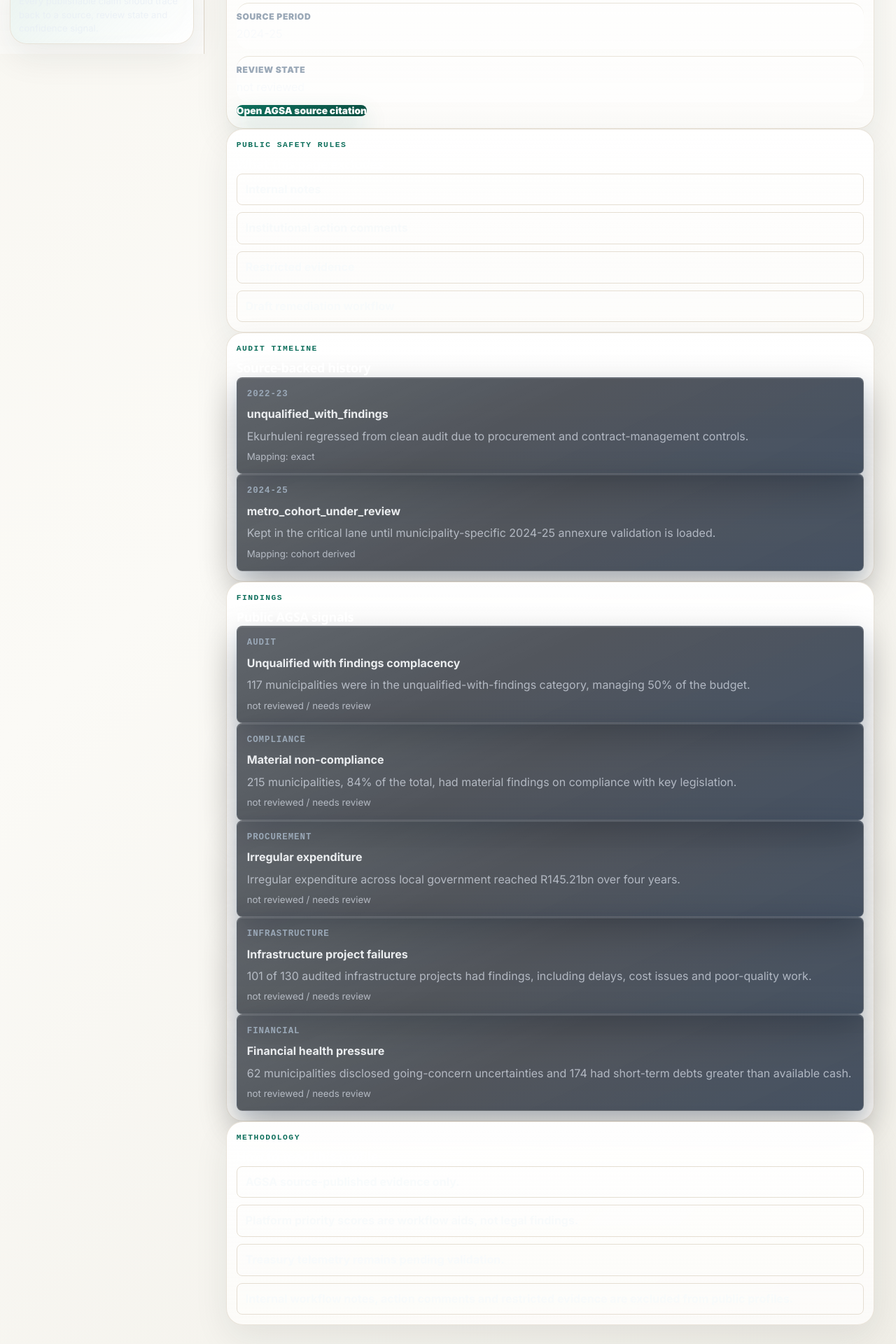
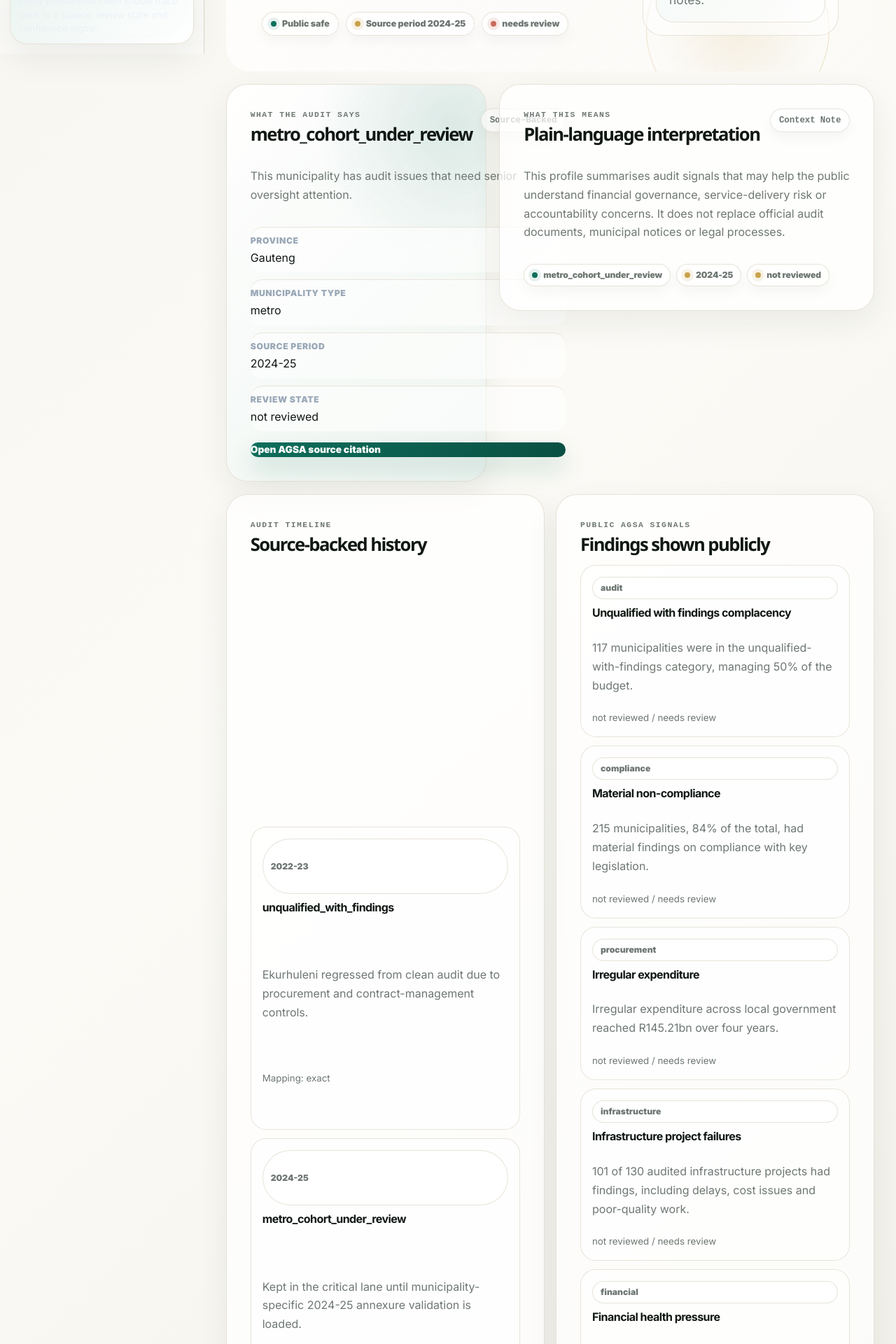
Before and after one commit to Mthaa77/MuniAccountability, a Next.js app: page /municheck/ZA_GP_EKU in a window 1280 px wide. Shown: the part 760-2680 px from the top of the page at 70% size. Built offline with nearby package versions, Linux system fonts and the light colour scheme.

Commit message:
Revamp MuniCheck public profile detail

```diff
--- a/app/municheck/[municipalityId]/page.tsx
+++ b/app/municheck/[municipalityId]/page.tsx
@@ -1,7 +1,12 @@
 import Link from "next/link";
 import { notFound } from "next/navigation";
-import { Badge, PageHeader } from "@/components/ui";
-import { getPublicMuniCheckProfile } from "@/lib/public-municheck";
+import { Badge } from "@/components/ui";
+import { AtlasEvidenceChip, AtlasHero, AtlasStatusPill } from "@/components/atlas/foundation";
+import { getPublicMuniCheckProfile, listPublicMuniCheckProfiles } from "@/lib/public-municheck";
+
+export function generateStaticParams() {
+  return listPublicMuniCheckProfiles().map((profile) => ({ municipalityId: profile.municipalityId }));
+}
 
 export default function MuniCheckDetailPage({ params }: { params: { municipalityId: string } }) {
   const profile = getPublicMuniCheckProfile(params.municipalityId);
@@ -9,18 +14,34 @@ export default function MuniCheckDetailPage({ params }: { params: { municipality
   if (!profile) notFound();
 
   return (
-    <>
-      <PageHeader
+    <div className="municheck-public">
+      <AtlasHero
         kicker="Public MuniCheck profile"
         title={profile.name}
+        emphasis="audit profile."
         description={profile.plainLanguageStatus}
-        actions={<Badge tone="healthy">public safe</Badge>}
-      />
+        side={
+          <div className="municheck-hero-note">
+            <h3>Public profile boundary</h3>
+            <p>This page shows public-safe audit context only. It excludes internal action comments, draft remediation work, restricted evidence and unresolved operational notes.</p>
+          </div>
+        }
+      >
+        <AtlasStatusPill>Public safe</AtlasStatusPill>
+        <AtlasStatusPill tone="gold">Source period {profile.sourcePeriod}</AtlasStatusPill>
+        <AtlasStatusPill tone={profile.publicationState === "published" ? "default" : "risk"}>{profile.publicationState.replaceAll("_", " ")}</AtlasStatusPill>
+      </AtlasHero>
 
-      <section className="detail-grid">
-        <article className="panel">
-          <p className="eyeless">Current public status</p>
+      <section className="municheck-profile-grid">
+        <article className="municheck-profile-card status-card">
+          <div className="municheck-section-header">
+            <div>
+              <p className="eyeless">What the audit says</p>
               <h2>{profile.auditOutcome}</h2>
+            </div>
+            <Badge tone="healthy">source-backed</Badge>
+          </div>
+          <p>{profile.plainLanguageStatus}</p>
           <dl className="evidence-list">
             <div><dt>Province</dt><dd>{profile.province}</dd></div>
             <div><dt>Municipality type</dt><dd>{profile.category}</dd></div>
@@ -34,23 +55,35 @@ export default function MuniCheckDetailPage({ params }: { params: { municipality
           ) : null}
         </article>
 
-        <article className="panel">
-          <p className="eyeless">Public safety rules</p>
-          <h2>What this page excludes</h2>
-          <div className="check-list">
-            {profile.publicSafety.hiddenFields.map((field) => <span key={field}>{field}</span>)}
+        <article className="municheck-profile-card">
+          <div className="municheck-section-header">
+            <div>
+              <p className="eyeless">What this means</p>
+              <h2>Plain-language interpretation</h2>
+            </div>
+            <Badge tone="watch">context note</Badge>
+          </div>
+          <p>
+            This profile summarises audit signals that may help the public understand financial governance, service-delivery risk or accountability concerns. It does not replace official audit documents, municipal notices or legal processes.
+          </p>
+          <div className="municheck-field-list">
+            <AtlasEvidenceChip source={profile.auditOutcome} />
+            <AtlasEvidenceChip source={profile.sourcePeriod} state="pending" />
+            <AtlasEvidenceChip source={profile.reviewStatus.replaceAll("_", " ")} state={profile.reviewStatus === "accepted" ? "reviewed" : "pending"} />
           </div>
         </article>
       </section>
 
-      <section className="detail-grid">
-        <article className="panel">
+      <section className="municheck-plain-grid">
+        <article className="municheck-explainer">
+          <div>
             <p className="eyeless">Audit timeline</p>
             <h2>Source-backed history</h2>
-          <div className="source-list">
+          </div>
+          <div className="municheck-timeline">
             {profile.auditTimeline.map((entry) => (
-              <article className="source-card" key={`${entry?.year}-${entry?.outcome}`}>
-                <span>{entry?.year}</span>
+              <article key={`${entry?.year}-${entry?.outcome}`}>
+                <span className="municheck-soft-pill">{entry?.year}</span>
                 <strong>{entry?.outcome}</strong>
                 <p>{entry?.note}</p>
                 <small>
@@ -63,29 +96,45 @@ export default function MuniCheckDetailPage({ params }: { params: { municipality
           </div>
         </article>
 
-        <article className="panel">
-          <p className="eyeless">Findings</p>
-          <h2>Public AGSA signals</h2>
-          <div className="source-list">
-            {profile.findings.map((finding) => (
-              <article className="source-card" key={finding?.findingId}>
-                <span>{finding?.findingFamily?.replaceAll("_", " ")}</span>
+        <article className="municheck-explainer">
+          <div>
+            <p className="eyeless">Public AGSA signals</p>
+            <h2>Findings shown publicly</h2>
+          </div>
+          <div className="municheck-findings">
+            {profile.findings.length ? profile.findings.map((finding) => (
+              <article key={finding?.findingId}>
+                <span className="municheck-soft-pill">{finding?.findingFamily?.replaceAll("_", " ")}</span>
                 <strong>{finding?.subtheme}</strong>
                 <p>{finding?.description}</p>
-                <small>{finding?.reviewStatus?.replaceAll("_", " ")} / {finding?.publicationState?.replaceAll("_", " ")}</small>
+                <small>{finding?.reviewStatus?.replaceAll("_", " ") ?? "not reviewed"} / {finding?.publicationState?.replaceAll("_", " ") ?? "needs review"}</small>
               </article>
-            ))}
+            )) : <p>No public findings are currently published for this profile.</p>}
           </div>
         </article>
       </section>
 
-      <section className="panel">
-        <p className="eyeless">Methodology</p>
+      <section className="municheck-boundary-grid">
+        <article className="municheck-soft-note">
+          <div>
+            <p className="eyeless">What is not shown publicly</p>
+            <h2>Public safety boundary</h2>
+          </div>
+          <div className="municheck-method-list">
+            {profile.publicSafety.hiddenFields.map((field) => <span key={field}>{field}</span>)}
+          </div>
+        </article>
+
+        <article className="municheck-soft-note">
+          <div>
+            <p className="eyeless">Methodology note</p>
             <h2>How to read this profile</h2>
-        <div className="check-list">
+          </div>
+          <div className="municheck-method-list">
             {profile.methodology.map((item) => <span key={item}>{item}</span>)}
           </div>
+        </article>
       </section>
-    </>
+    </div>
   );
 }
```
Lines whose indentation alone changed are shown as unchanged.
